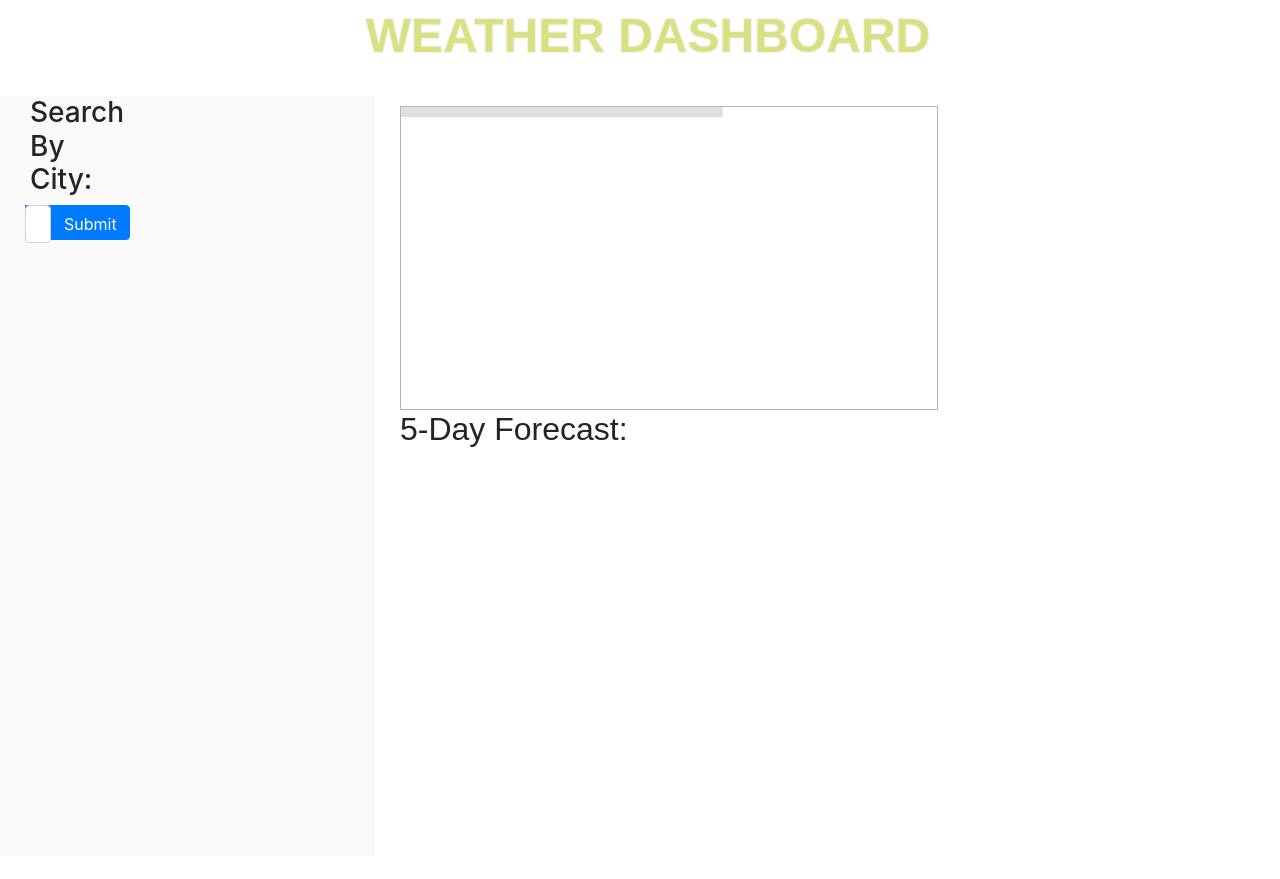
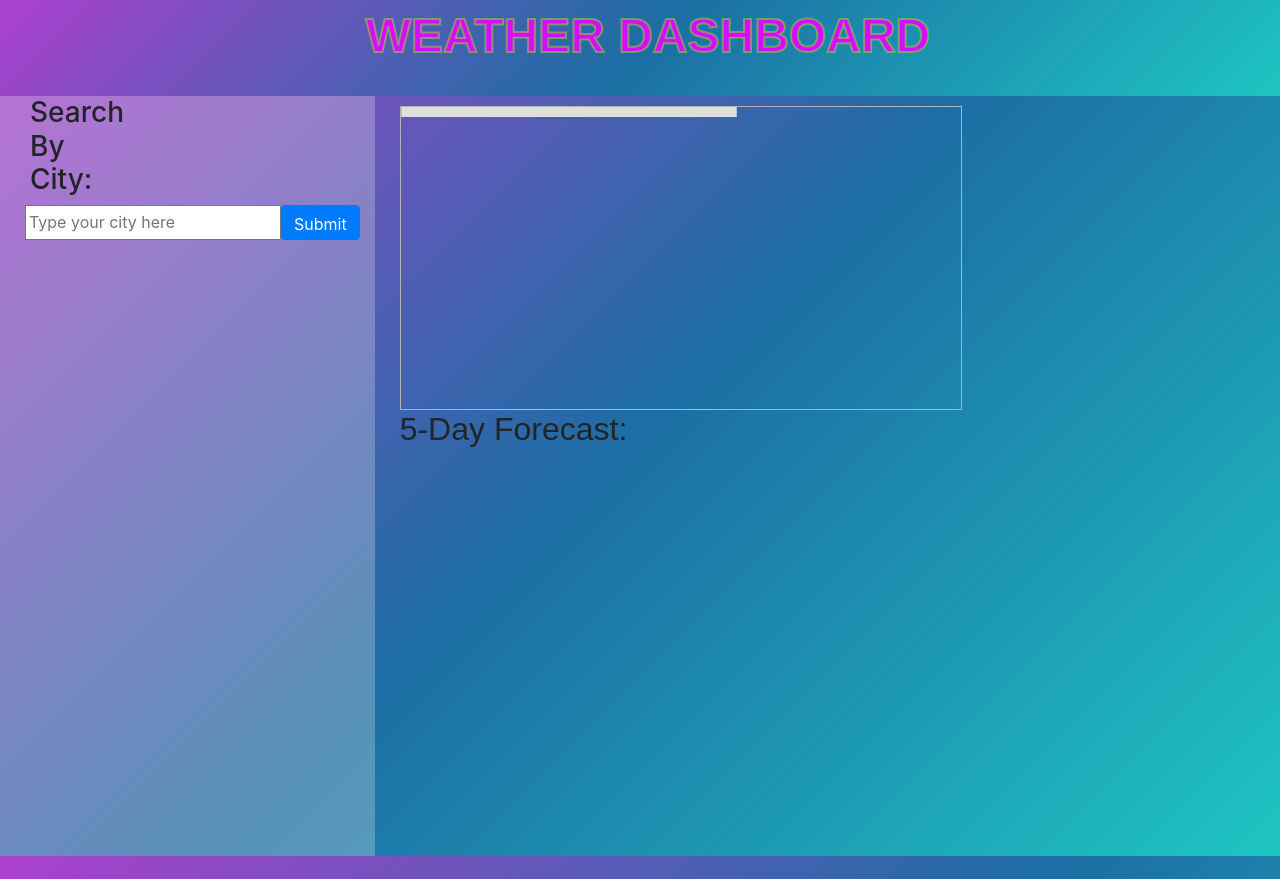
Before and after one commit to rebecca88oliver/Weather_Map, a plain HTML site: page index.html in a window 1280 px wide. Drawn offline with nearby package versions, Linux system fonts and the light colour scheme.

Commit message:
Updating Formating and Images

```diff
--- a/index.html
+++ b/index.html
@@ -8,6 +8,7 @@
     <!--Sizes webpage accordingly based on viewport size-->
     <meta name="viewport" content="width=device-width, initial-scale=1.0">
 
+    <meta http-equiv="X-UA-Compatible" content="ie=edge" />
 
     <!-- Link to style sheet-->
     <link rel="stylesheet" href="style.css">
@@ -47,7 +48,7 @@
                     <h3>Search By City:</h3>
 
                     <div class="form-group bg-primary" id="input_panel">
-                        <input class="form-control" id="input" type="text" placeholder="City name..."/>
+                        <input class="inputsm" id="input" type="text" placeholder="Type your city here"/>
                         <button type="button" class="btn btn-primary" id="btnInsert"> Submit <i class="fas fa-search-location fa-2x"></i></button>
                     </div>
 
@@ -57,17 +58,19 @@
             </div>
 
             <div class="row" id="info_row">
-                <div class="col-lg-8" id="output_panel">
+                <div class="col-lg-8 d-md-flex-row" id="output_panel">
 
                     <div class="day_forecast" id="current">
-                        <div class="card" id="item1"></div>
-                        <div class="card" id="item2"></div>
+                        <div class="card" id="item1">
+                        </div>
+                        <div class="card" id="item2">
+                        </div>
                         <div class="card" id="item3"></div>
                         <div class="card" id="item4"></div>
                         <div class="card" id="item5"></div>
                     </div>
 
-                    <div class="tittle2">
+                    <div class="title2">
                         <h2>5-Day Forecast:</h2>
                     </div>
 
--- a/script.js
+++ b/script.js
@@ -1,5 +1,7 @@
 
 $(document).ready(function () {
+
+
 
     var cityList = [];
     console.log(cityList);
@@ -16,7 +18,7 @@ $(document).ready(function () {
                 method: "GET",
             }).then(function (result) {
                 $("#item1").empty().append("<p class='title3'>" + result.name + " (" + todayDate + ")</p><img src='assets/01d@2x.png' /img>");
-                $("#item2").empty().append("<p>Temperature: " + result.main.temp + " &#176F</p>");
+                $("#item2").empty().append("<p class='d-flex'>Temperature: " + result.main.temp + " &#176F</p>");
                 $("#item3").empty().append("<p>Humidity: " + result.main.humidity + "%</p>");
                 $("#item4").empty().append("<p>Wind Speed: " + result.wind.speed + " MPH</p>");
                 $("#item5").empty().append("<p>UV index: </p>");
@@ -34,7 +36,7 @@ $(document).ready(function () {
     $(".btn").click(function (event) {
 
         var inputCity = $("#input").val();
-        $("#listOutPut").append("<li class='searchBttn'>" + inputCity + "</li>");
+        $("#listOutPut").append("<li class='searchBttn btn-info'>" + inputCity + "</li>");
         var queryURL_5Days = "https://api.openweathermap.org/data/2.5/forecast?q=" + inputCity + "&appid=" + key + "&units=imperial";
         var queryURL_UV = "https://api.openweathermap.org/data/2.5/uvi?q=" + inputCity + "&appid=" + key + "&units=imperial";
 
--- a/style.css
+++ b/style.css
@@ -1,4 +1,3 @@
-/* CSS STYLE SHEET */
 * {
     box-sizing: border-box;
   }
@@ -6,13 +5,13 @@
   body {
     width: 100%;
     height: 100%;
+    background: -webkit-linear-gradient(-45deg, #AC40CE 0%, #1C6EA4 50%, #1EC5C2 100%);
   }
 
   .header {
     width: 100%;
     height: 6rem;
-    background-image: url("./assets/weather_header.png");
-  }
+    background: -webkit-linear-gradient(-45deg, #AC40CE 0%, #1C6EA4 50%, #1EC5C2 100%);  }
 
   .title {
     width: 100%;
@@ -21,11 +20,11 @@
     font-size: 48px;
     font-family: "Poppins", sans-serif;
     text-decoration: dotted;
-    -webkit-text-stroke: 2px rgba(220, 226, 209, 0.418);
-    color: rgb(218, 224, 123);
+    -webkit-text-stroke: 2px rgba(166, 255, 0, 0.418);
+    color: rgb(211, 14, 250);
   }
 
-  .tittle2 {
+  .title2 {
     font-family: "Poppins", sans-serif;
     font-weight: bold;
     margin-left: 15px;
@@ -52,7 +51,7 @@
   }
 
   #info_row {
-    width: 70%;
+    width: 100%;
     height: 95vh;
     margin-left: 10px;
   }
@@ -61,6 +60,7 @@
     width: 100%;
     height: 95vh;
     margin-top: 10px;
+
   }
 
   p {
@@ -101,6 +101,7 @@
     height: 40%;
     margin-left: 15px;
     text-align: left;
+    background-color: transparent;
   }
 
   #item1 {
@@ -149,7 +150,7 @@
   }
 
   .card_5 {
-    width: 18%;
+    flex-grow: inherit;
     background: #015be3;
     color: white;
     font-family: "Poppins", sans-serif;
```
Also changed, not shown: assets/01d@2x.png (renamed from assets/01d@3x.png.png), assets/02d@2x.png (renamed from assets/02d@2x.png.png), assets/03d@2x.png (renamed from assets/03d@2x.png.png), assets/09d@2x.png (renamed from assets/09d@2x.png.png), assets/13d@2x.png (renamed from assets/13d@2x.png.png).
